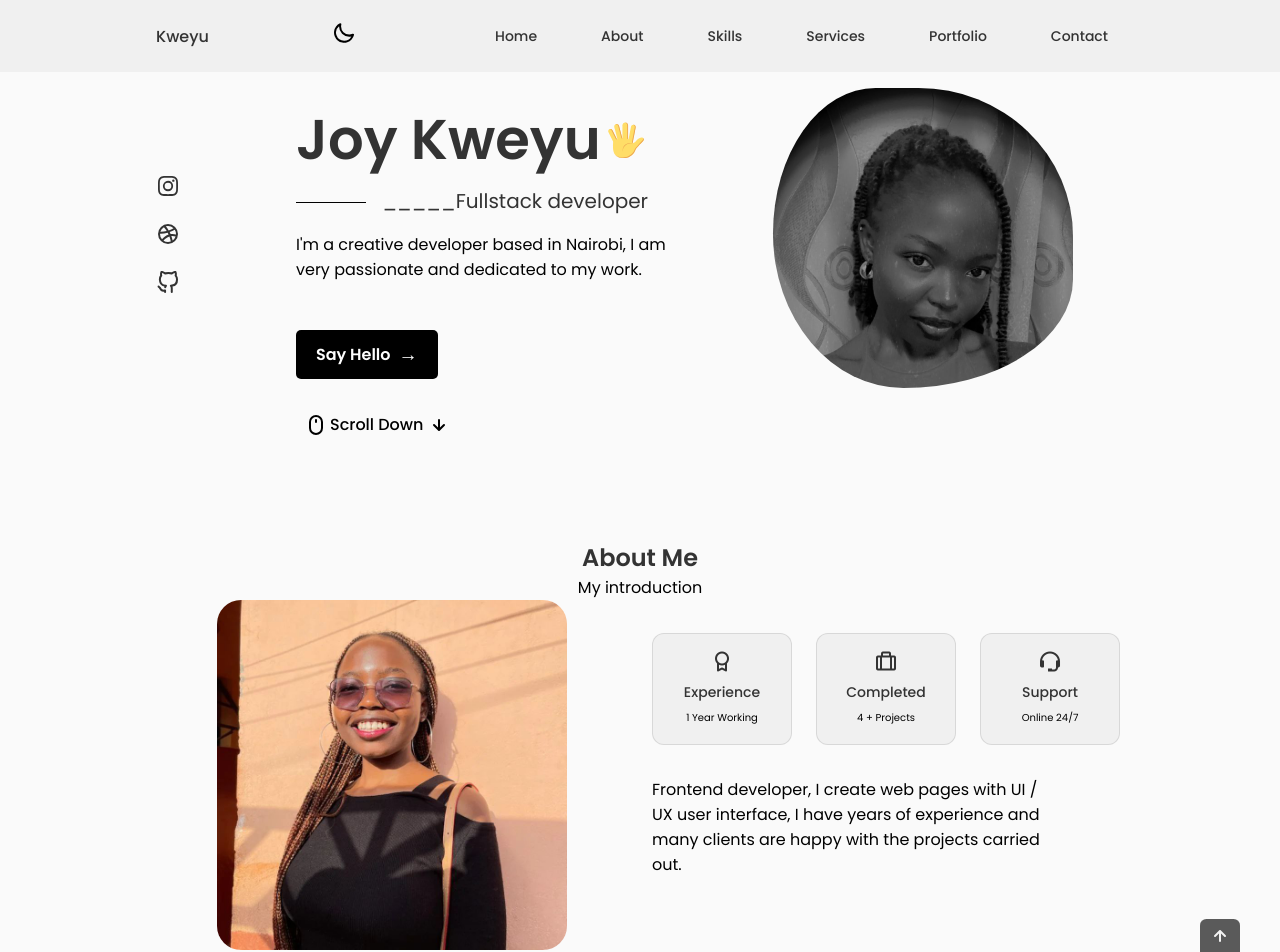
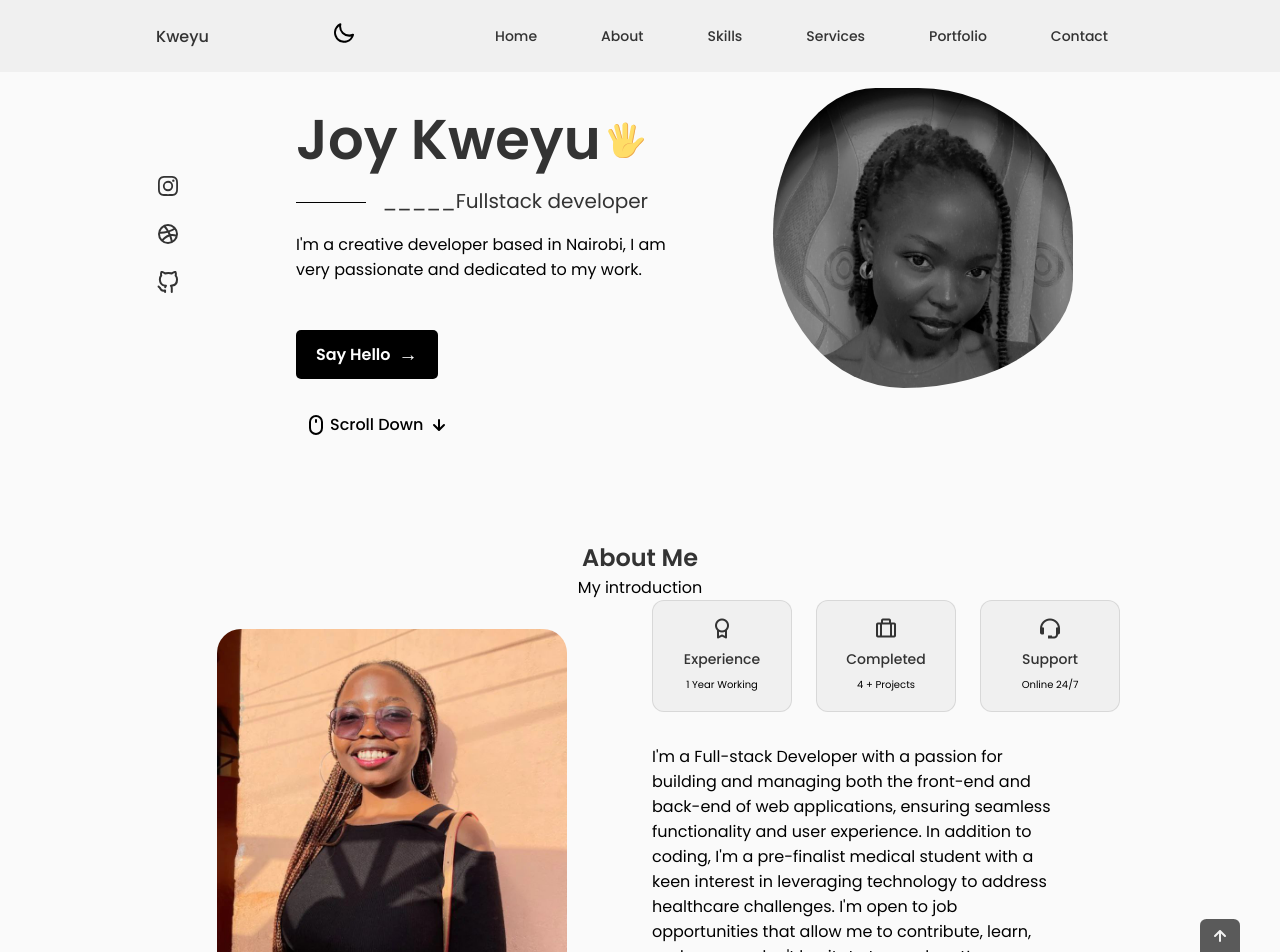
Before and after one commit to KweyuJ/MyPortfolio, a React (Vite) app: page / in a window 1280 px wide. Shown: the top 952 px of the page. Built offline with nearby package versions, Linux system fonts and the light colour scheme.

Commit message:
Feat:updated my about section

```diff
--- a/src/components/About.jsx
+++ b/src/components/About.jsx
@@ -17,11 +17,14 @@ const About = () => {
         <div className="about__data">
           <Info />
           <p className="about__description">
-              Frontend developer, I create web pages with UI / UX user interface,
-              I have years of experience and many clients are happy with the
-              projects carried out.
+            I'm a Full-stack Developer with a passion for building and managing
+            both the front-end and back-end of web applications, ensuring
+            seamless functionality and user experience. In addition to coding, I'm a
+            pre-finalist medical student with a keen interest in leveraging
+            technology to address healthcare challenges. I'm open to job
+            opportunities that allow me to contribute, learn, and grow so don't
+            hesitate to reach out!
           </p>
-
         </div>
       </div>
     </section>
```
Also changed, not shown: src/components/work/Data.jsx (added, +9 -0 lines), src/components/work/Work.jsx (added, +9 -0 lines), src/components/work/WorkItems.jsx (added, +9 -0 lines), src/components/work/work.css (added). Lines whose indentation alone changed are shown as unchanged.
